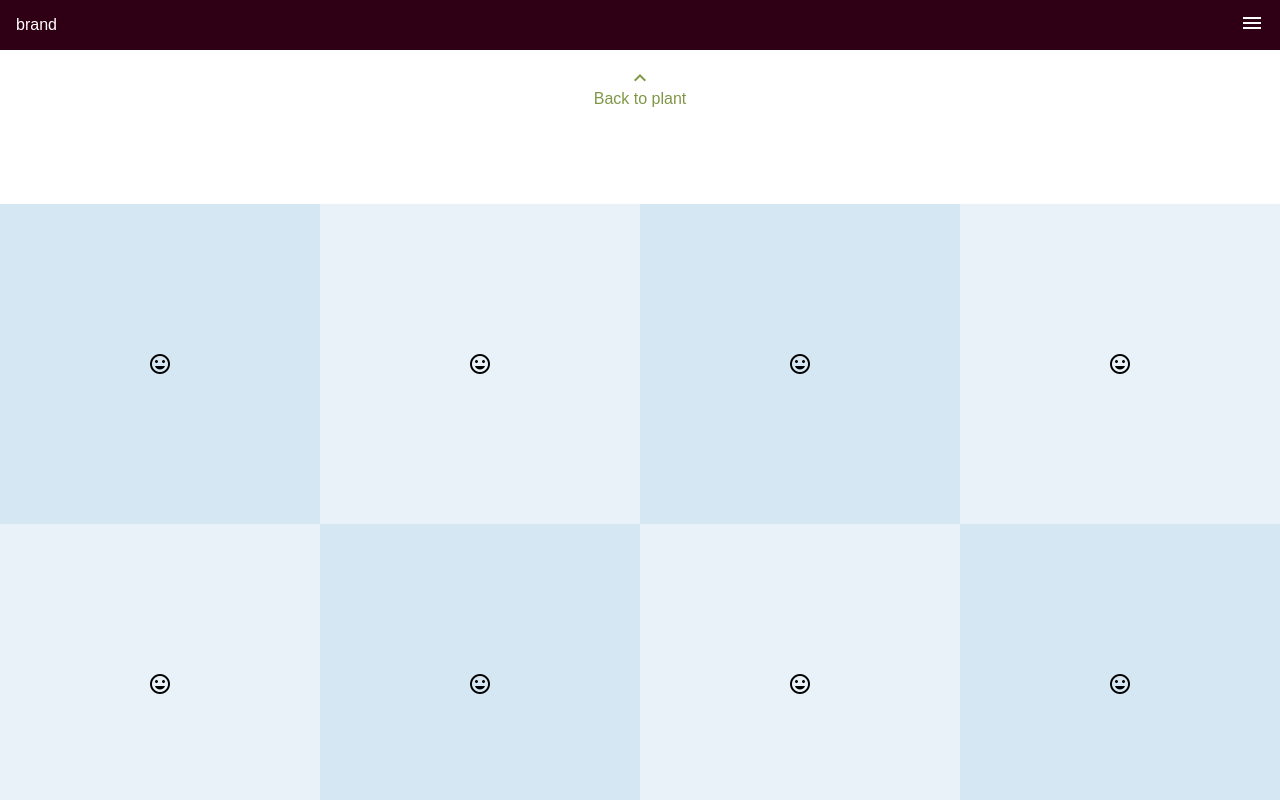
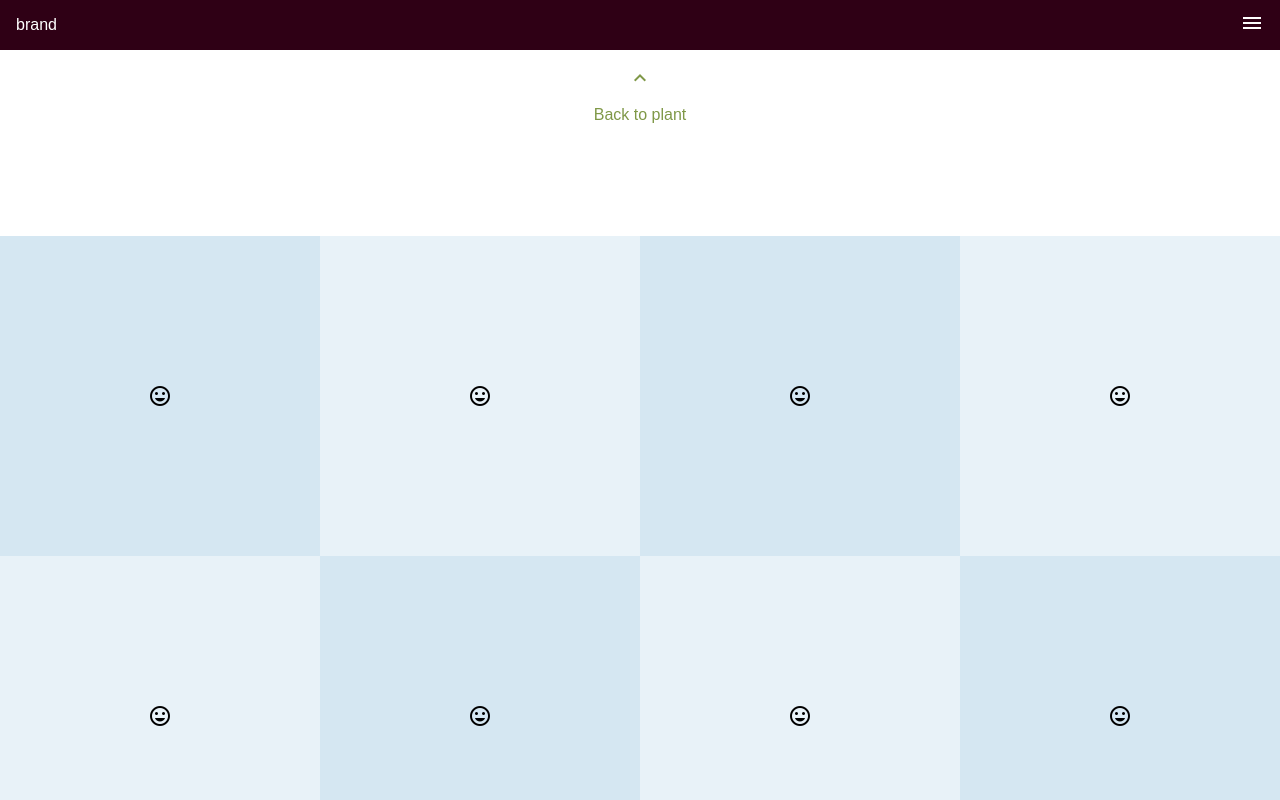
Before and after one commit to katreinhart/plant-walking-frontend, a React (Create React App) app: page /garden in a window 1280 px wide. Shown: the top 800 px of the page. Built offline with nearby package versions, Linux system fonts and the light colour scheme.

Commit message:
Fix nested <a> tag error

```diff
--- a/src/components/TextInputLabeled.js
+++ b/src/components/TextInputLabeled.js
@@ -1,4 +1,4 @@
-import React, { Component } from 'react'
+import React from 'react'
 import { Link } from 'react-router-dom'
 
 const TextInputLabeled = ({ label }) => {
--- a/src/components/garden/BackToPlant.js
+++ b/src/components/garden/BackToPlant.js
@@ -4,7 +4,7 @@ const ViewGarden = () => {
   return (
     <div className="view-garden-container">
       <i className="material-icons">keyboard_arrow_up</i>
-      <a href="#">Back to plant</a>
+      <p>Back to plant</p>
     </div>
   )
 }
--- a/src/components/garden/ViewGarden.js
+++ b/src/components/garden/ViewGarden.js
@@ -3,7 +3,7 @@ import React from 'react'
 const ViewGarden = () => {
   return (
     <div className="view-garden-container">
-      <a href="#">View Garden</a>
+      <p>View Garden</p>
       <i className ="material-icons">keyboard_arrow_down</i>
     </div>
   )
--- a/src/components/shared/GreenButton.js
+++ b/src/components/shared/GreenButton.js
@@ -1,4 +1,4 @@
-import React, { Component } from 'react'
+import React from 'react'
 import { Link } from 'react-router-dom'
 
 const GreenButton = ({ text }) => {
```
